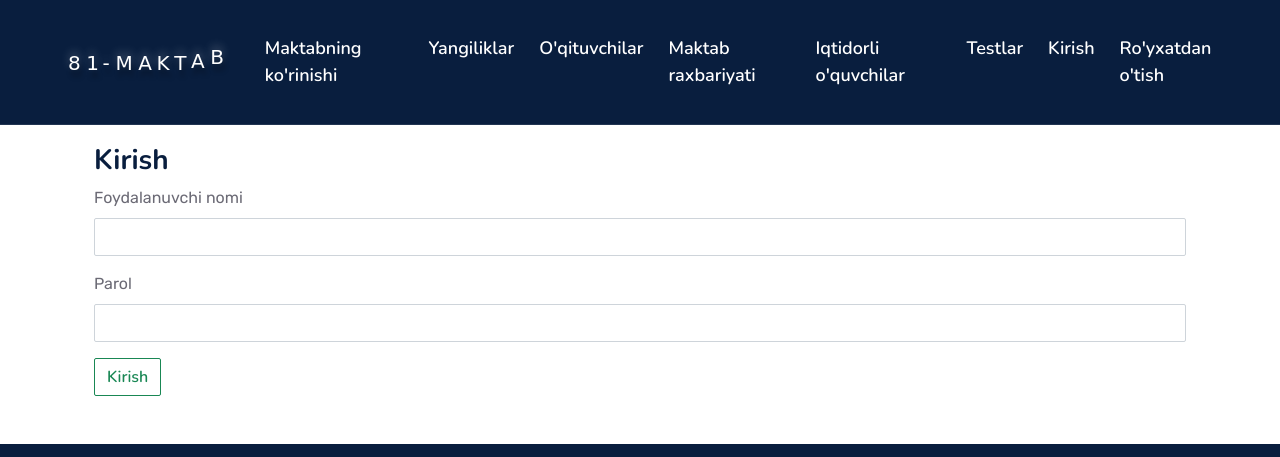
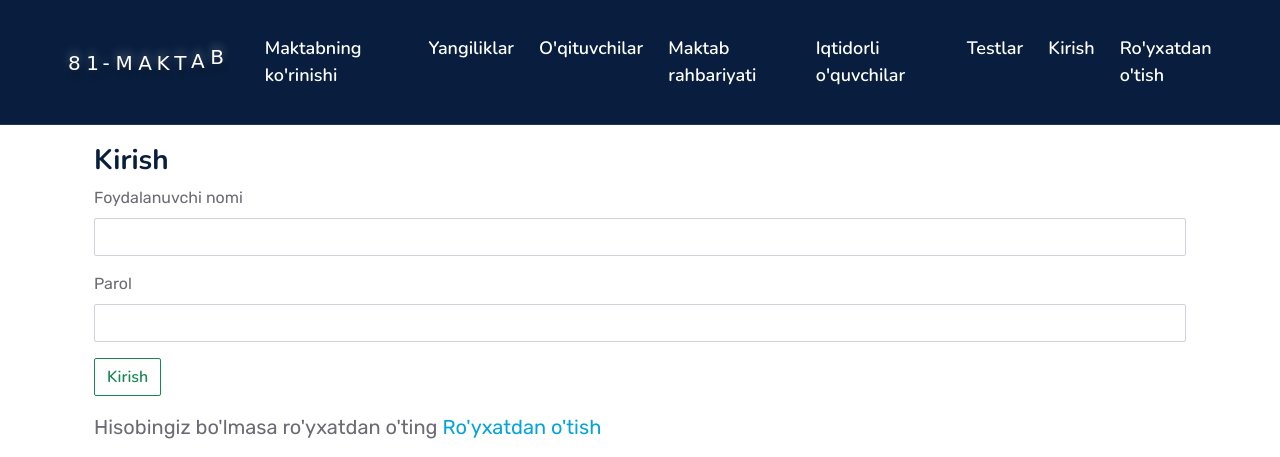
Before and after one commit to sodiqdevpython/maktab81.uz, a Django app: page /members/login/ in a window 1280 px wide. Shown: the top 457 px of the page. Run offline with Django 4.2, Linux system fonts and the light colour scheme; some libraries are stand-ins or nearby versions.

Commit message:
to'g'irlandi

```diff
--- a/templates/base.html
+++ b/templates/base.html
@@ -290,7 +290,7 @@ background: linear-gradient(0deg, rgba(35,79,109,0.3785889355742297) 0%, rgba(69
           <a style="color: white;" href="{% url 'map' %}" class="nav-item nav-link">Maktabning ko'rinishi</a>
           <a style="color: white;" href="{% url 'news' %}" class="nav-item nav-link">Yangiliklar</a>
           <a style="color: white;" href="{% url 'teacher_info' %}" class="nav-item nav-link">O'qituvchilar</a>
-          <a style="color: white;" href="{% url 'staffs' %}" class="nav-item nav-link">Maktab raxbariyati</a>
+          <a style="color: white;" href="{% url 'staffs' %}" class="nav-item nav-link">Maktab rahbariyati</a>
           <a style="color: white;" href="{% url 'pupils' %}" class="nav-item nav-link">Iqtidorli o'quvchilar</a>
           <a style="color: white;" href="{% url 'qiuz' %}" class="nav-item nav-link">Testlar</a>
 
--- a/templates/home.html
+++ b/templates/home.html
@@ -323,7 +323,7 @@
                     <a href="{% url 'map' %}" class="nav-item nav-link">Maktabning ko'rinishi</a>
                     <a  href="{% url 'news' %}" class="nav-item nav-link">Yangiliklar</a>
                     <a  href="{% url 'teacher_info' %}" class="nav-item nav-link">O'qituvchilar</a>
-                    <a  href="{% url 'staffs' %}" class="nav-item nav-link">Maktab raxbariyati</a>
+                    <a  href="{% url 'staffs' %}" class="nav-item nav-link">Maktab rahbariyati</a>
                     <a  href="{% url 'pupils' %}" class="nav-item nav-link">Iqtidorli o'quvchilar</a>
                     <a  href="{% url 'qiuz' %}" class="nav-item nav-link">Testlar</a>
                     {% if user.is_authenticated %}
--- a/templates/registration/login.html
+++ b/templates/registration/login.html
@@ -17,5 +17,6 @@
         <input name="password" type="password" class="form-control">
     </div>
     <input type="submit" class="btn btn-outline-success" value="Kirish">
+    <p class="lead mt-3">Hisobingiz bo'lmasa ro'yxatdan o'ting <a href="{% url 'signup' %}">Ro'yxatdan o'tish</a></p>
 </form>
 {% endblock content %}
```
Also changed, not shown: db.sqlite3.
